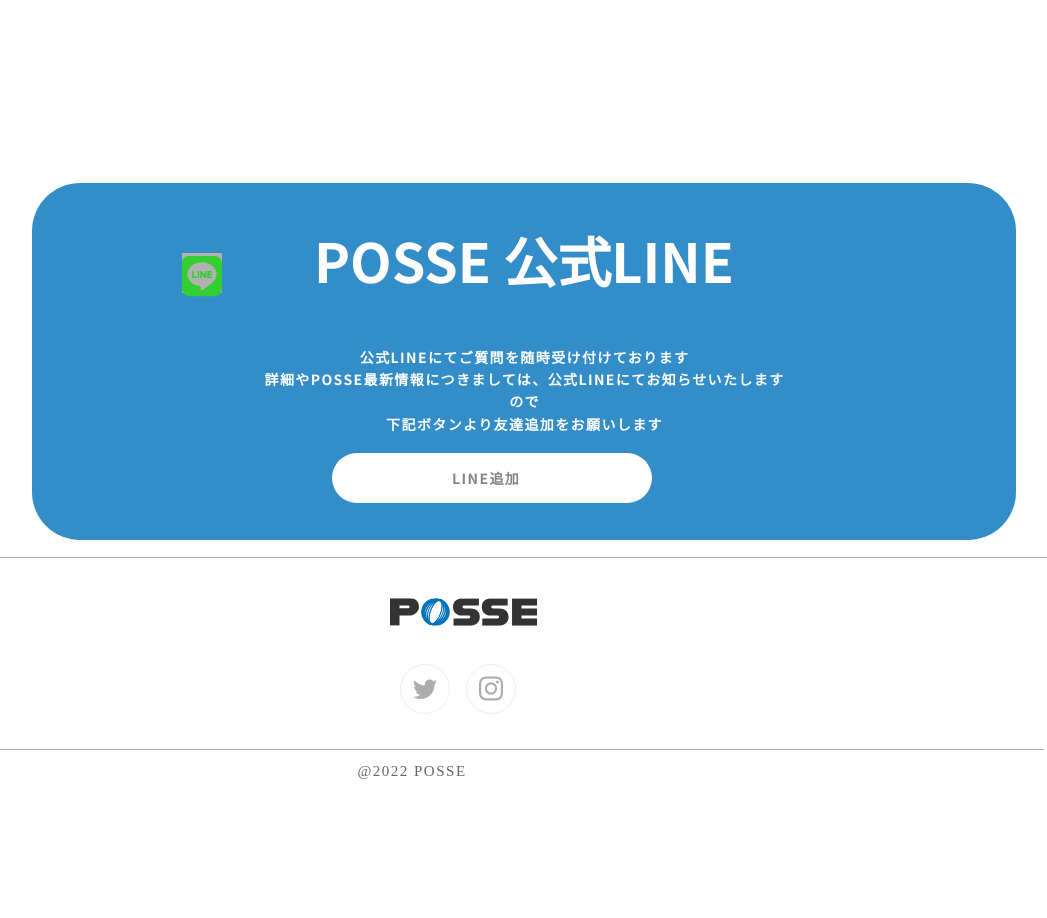
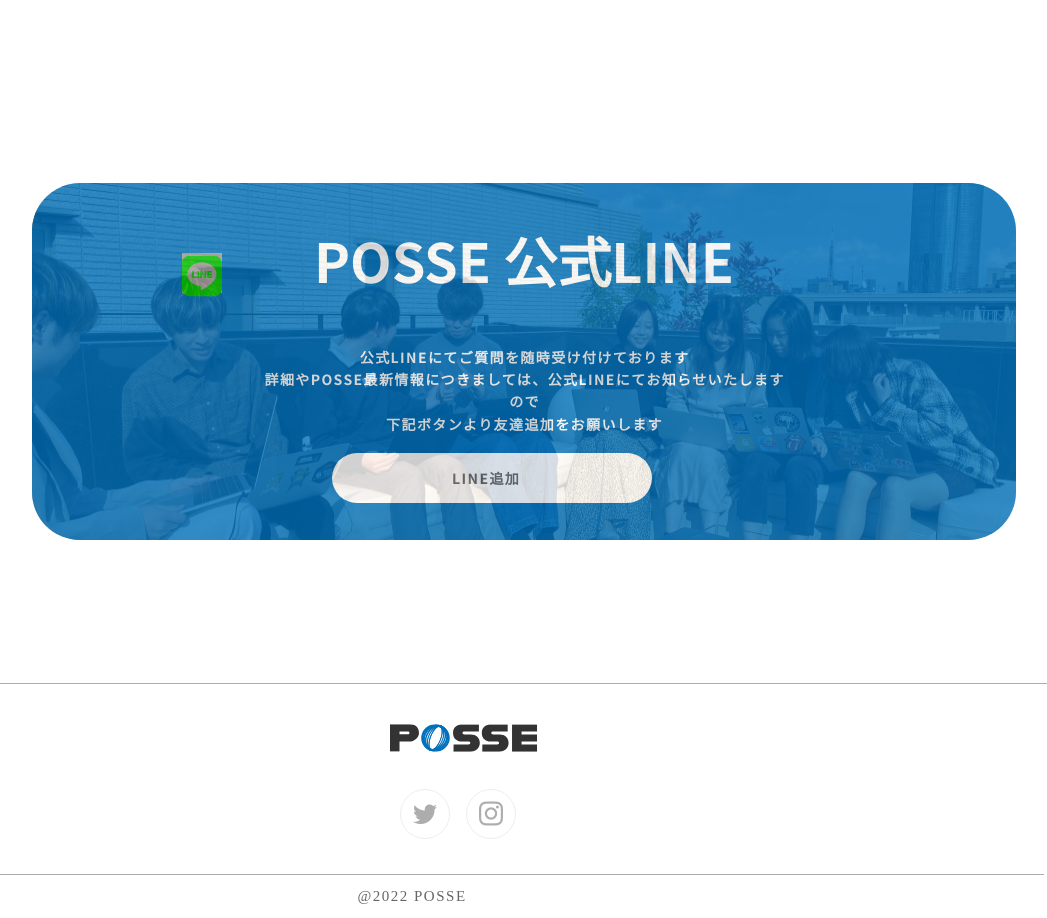
Before and after one commit to posse-ap/gen3.0-hiratemiyu, a PHP site: page / in a window 1280 px wide; the page is wider, and only the part inside the window is pictured. Shown: the part 1317-2235 px from the top of that part, without its empty margins (218-1265 px from the left). Before the commit the page ends 2096 px from the top of that part, so only its background shows below. Run offline with PHP 8.4, Linux system fonts and the light colour scheme; some web fonts are replaced; grey boxes are pictures that could not be loaded.

Commit message:
POSSELINEの画像を重ねた

```diff
--- a/assets-ph1-website-main/styles/common.css
+++ b/assets-ph1-website-main/styles/common.css
@@ -319,10 +319,14 @@
 }
 
 .p-line_img {
-    top: 0px;
-    width: 100%;
-    height: 100%;
-
+    position: absolute;
+    width: 984px;
+    height: 357px;
+    left: 125px;
+    right: 200px;
+    top: 750px;
+    bottom: 0.28%;
+    border-radius: 48px;
 }
 
 
@@ -413,7 +417,7 @@
 /* footer */
 .p-footer {
     position: relative;
-    margin-top: 1400px;
+    margin-top: 2000px;
     border-top: 1px solid #adadad;
     width: 100%;
 
```
